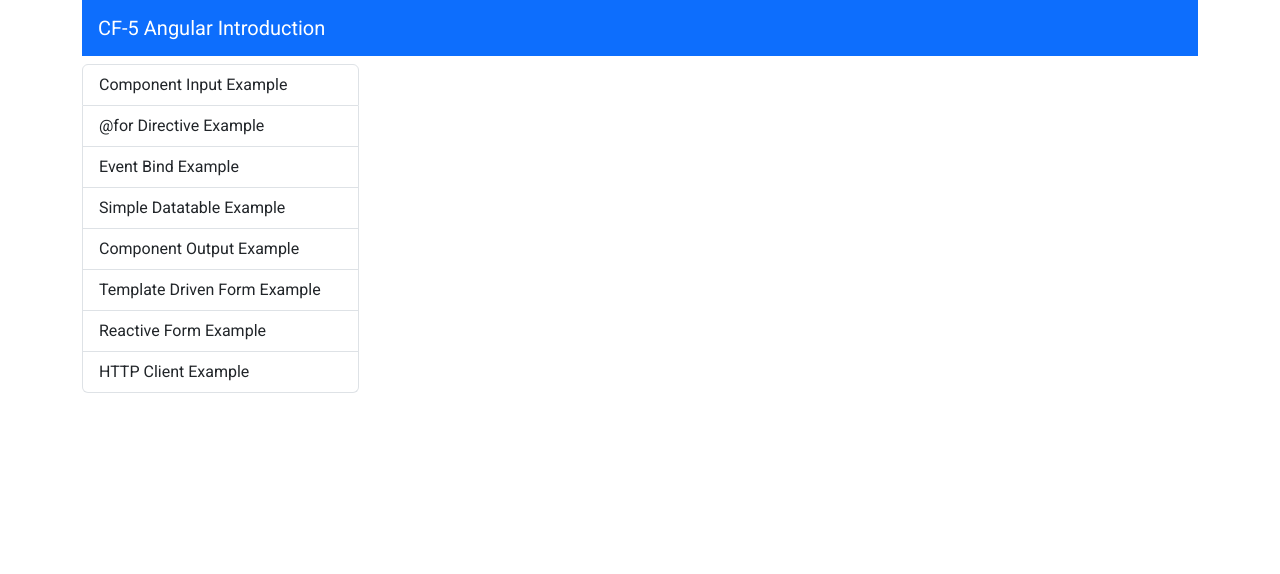
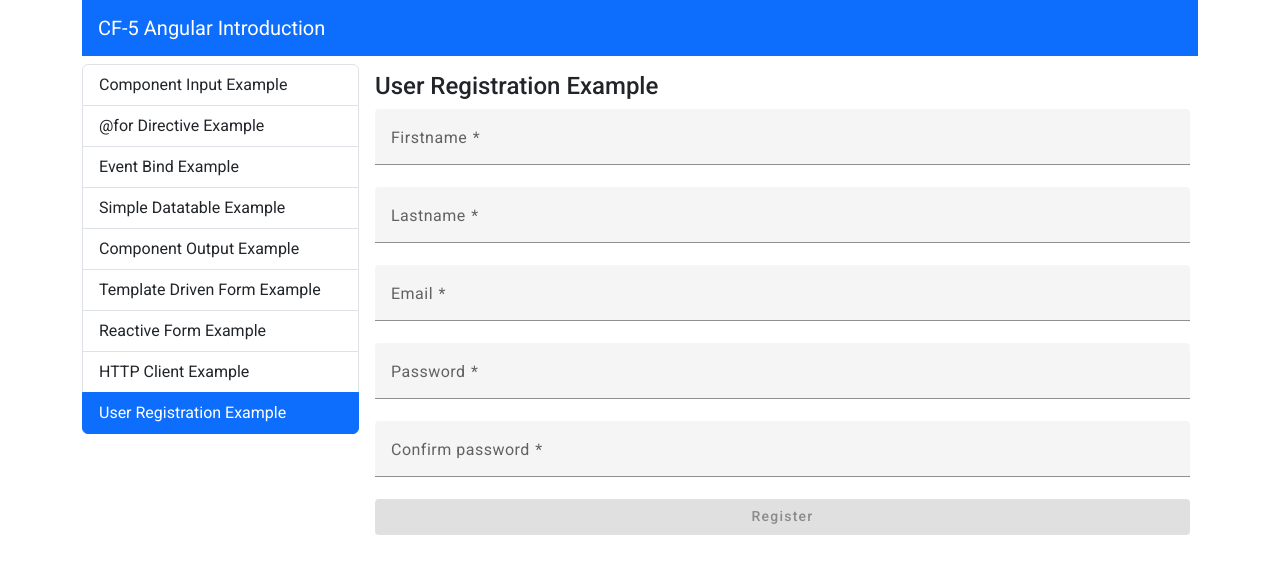
Before and after one commit to PanagiotaVas/angular-introduction, an Angular app: page /user-registration-example in a window 1280 px wide. Before the commit this address led to /. Shown: the top 574 px of the page. Built offline with nearby package versions, Linux system fonts and the light colour scheme.

Commit message:
first of 14 -- more to be added

```diff
--- a/src/app/app.routes.ts
+++ b/src/app/app.routes.ts
@@ -8,6 +8,7 @@
 import { TemplateDrivenFormExampleComponent } from './components/template-driven-form-example/template-driven-form-example.component';
 import { ReactiveFormExampleComponent } from './components/reactive-form-example/reactive-form-example.component';
 import { HttpClientExampleComponent } from './components/http-client-example/http-client-example.component';
+import { UserRegistrationComponent } from './components/user-registration/user-registration.component';
 
 export const routes: Routes = [
     {path: 'event-bind-example', component: EventBindExampleComponent},
@@ -20,5 +21,6 @@
     {path: 'component-output-example', component: ComponentOutputExampleComponent},
     {path: 'template-driven-form-example', component: TemplateDrivenFormExampleComponent},
     {path: 'reactive-form-example', component: ReactiveFormExampleComponent},
-    {path: 'http-client-example', component: HttpClientExampleComponent}
+    {path: 'http-client-example', component: HttpClientExampleComponent},
+    {path: 'user-registration-example', component: UserRegistrationComponent}
 ];
--- a/src/app/components/list-group-menu/list-group-menu.component.ts
+++ b/src/app/components/list-group-menu/list-group-menu.component.ts
@@ -18,6 +18,7 @@
     {text: 'Component Output Example', routerLink: 'component-output-example'},
     {text: 'Template Driven Form Example', routerLink: 'template-driven-form-example'},
     {text: 'Reactive Form Example', routerLink: 'reactive-form-example'},
-    {text: 'HTTP Client Example', routerLink: 'http-client-example'}
+    {text: 'HTTP Client Example', routerLink: 'http-client-example'},
+    {text: 'User Registration Example', routerLink: 'user-registration-example'}
   ]
 }
--- /dev/null
+++ b/src/app/components/user-registration/user-registration.component.html
@@ -0,0 +1,99 @@
+<h4>User Registration Example</h4>
+
+@if(registrationStatus.message == 'Not attempted yet.') {
+
+<form [formGroup]="form" class="d-flex flex-column " action="">
+    <mat-form-field>
+        <mat-label>
+            Firstname
+        </mat-label>
+        <input matInput type="text" formControlName="givenName">
+        @if(form.get('givenName').invalid && form.get('givenName').touched) {
+            <mat-error>
+                Firstname is required
+            </mat-error>
+        }
+    </mat-form-field>
+
+    <mat-form-field>
+        <mat-label>
+            Lastname
+        </mat-label>
+        <input matInput type="text" formControlName="surName">
+        @if(form.get('surName').invalid && form.get('surName').touched) {
+            <mat-error>
+                Lastname is required
+            </mat-error>
+        }
+    </mat-form-field>
+
+    <mat-form-field>
+        <mat-label>
+            Email
+        </mat-label>
+        <input matInput type="text" formControlName="email">
+        @if(form.get('email').invalid && form.get('email').touched) {
+            <mat-error>
+                Email is missing or required
+            </mat-error>
+        }
+    </mat-form-field>
+
+    <mat-form-field>
+        <mat-label>
+            Password
+        </mat-label>
+        <input matInput type="password" formControlName="password">
+        @if(form.get('password').invalid && form.get('password').touched) {
+            <mat-error>
+                Password is missing or required
+            </mat-error>
+        }
+    </mat-form-field>
+
+    <mat-form-field>
+        <mat-label>
+            Confirm password
+        </mat-label>
+        <input matInput type="password" formControlName="confirmPassword">
+        @if(form.get('confirmPassword').hasError("passwordMismatch")) {
+            <mat-error>
+                Passwords do not match.
+            </mat-error>
+        } @else {
+            @if(form.get('confirmPassword').invalid && form.get('confirmPassword').touched) {
+                <mat-error>
+                    Confirm Password is missing or required
+                </mat-error>
+            }
+        }
+
+    </mat-form-field>
+
+    <button
+        mat-flat-button
+        color="primary"
+        [disabled]="form.invalid"
+        (click)="onSubmit(form.value)">
+            Register
+    </button>
+</form>
+}
+
+@else {
+    @if(registrationStatus.success) {
+        <div class="alert alert-success mt-2 w-50">
+            <strong>Success </strong> {{registrationStatus.message}}
+        </div>
+    } @else {
+        <div class="alert alert-danger  mt-2 w-50">
+            <strong>Error </strong> {{registrationStatus.message}}
+        </div>
+    }
+    <button
+        mat-flat-button
+        color="primary"
+        class="mt-2 p-2"
+        (click)="registerAnotherUser()"
+    >Register Another User</button>
+}
--- /dev/null
+++ b/src/app/components/user-registration/user-registration.component.ts
@@ -0,0 +1,120 @@
+// import { Component, inject } from '@angular/core';
+// import { FormControl, FormGroup, ReactiveFormsModule, Validators } from '@angular/forms';
+// import { MatButtonModule } from '@angular/material/button';
+// import { MatFormFieldModule } from '@angular/material/form-field';
+// import { MatInputModule } from '@angular/material/input';
+// import { MatSelectModule } from '@angular/material/select';
+// import { User } from 'src/app/shared/interface/user';
+// import { UserService } from 'src/app/shared/services/user.service';
+
+// @Component({
+//   selector: 'app-user-registration',
+//   standalone: true,
+//   imports: [ReactiveFormsModule, MatFormFieldModule, MatInputModule, MatButtonModule],
+//   templateUrl: './user-registration.component.html',
+//   styleUrl: './user-registration.component.css'
+// })
+// export class UserRegistrationComponent {
+
+//   userService = inject(UserService);
+
+//   form = new FormGroup({
+//       givenName: new FormControl('', Validators.required),
+//       surName: new FormControl('', Validators.required),
+//       email: new FormControl('', [Validators.required, Validators.email]),
+//       password: new FormControl('', [Validators.required, Validators.minLength(4)]),
+//       confirmPassword: new FormControl('', [Validators.required, Validators.minLength(4)])
+//     },
+//     this.passwordConfirmValidator
+//   );
+
+//   passwordConfirmValidator(form: FormGroup) {
+//     if(form.get('password').value !== form.get('confirm-password').value) {
+//       form.get('confirmPassword').setErrors({passwordMismatch: true});
+//       return {passwordMismatch: true};
+//     }
+//     return {};
+//   }
+
+//   onSubmit(value: any) {
+//     console.log(value)
+
+//     const user = this.form.value as User
+//   }
+// }
+
+
+//~~~~~~~~~~~~~~~~~~~~~~~~~~~~~~~~~~~~~~~~~~~~~~~~~~~~~~~~~~~~~~~~
+
+import { Component, inject } from '@angular/core';
+import { FormControl, FormGroup, ReactiveFormsModule, Validators } from '@angular/forms';
+import { MatButtonModule } from '@angular/material/button';
+import { MatFormFieldModule } from '@angular/material/form-field';
+import { MatInputModule } from '@angular/material/input';
+import { cloneWith } from 'lodash-es';
+import { User } from 'src/app/shared/interface/user';
+import { UserService } from 'src/app/shared/services/user.service';
+@Component({
+  selector: 'app-user-registration',
+  standalone: true,
+  imports: [ReactiveFormsModule,
+            MatFormFieldModule,
+            MatInputModule,
+            MatButtonModule,
+          ],
+  templateUrl: './user-registration.component.html',
+  styleUrl: './user-registration.component.css'
+})
+export class UserRegistrationComponent {
+  userService = inject(UserService)
+
+  registrationStatus: {success: boolean; message: string} = {
+    success: false, message: 'Not attempted yet.'
+  };
+
+  //Validators aforoun mono to sigkekrimeno input OXI allo input
+  //Ara den mporw na elegkso an pass kai confirmpass einai isa, XREIAZOMAI METHODO!
+  form = new FormGroup({
+    givenName: new FormControl('', Validators.required),
+    surName: new FormControl('', Validators.required),
+    email: new FormControl('', [Validators.required, Validators.email]),
+    password: new FormControl('', [Validators.required, Validators.minLength(4)]),
+    confirmPassword: new FormControl('', [Validators.required, Validators.minLength(4)])
+  }, this.passwordConfirmValidator)
+  //Sthn methodo tha perasei san orisma OLH h forma.
+  //Ftiaxnoume custom error an passwords don`t match
+  //Pernaei automata h forma
+  passwordConfirmValidator(form: FormGroup) {
+    if (form.get('password').value !== form.get('confirmPassword').value) {
+      form.get('confirmPassword').setErrors({ passwordMismatch: true })
+      return { passwordMismatch: true }
+    }
+    return {}
+  }
+  onSubmit(value: any) {
+    console.log(value)
+    const user = this.form.value as User
+    delete user['confirmPassword']
+
+    this.userService.registerUser(user).subscribe({
+      next: (response) => {
+        console.log('User registered ', response.msg)
+        this.registrationStatus ={success: true, message: response.msg}
+      },
+      error: (response) => {
+        const message = response.error.msg;
+        console.log('Error in registrating user')
+        this.registrationStatus ={success: false, message: message}
+      }
+    })
+  }
+
+  registerAnotherUser() {
+    this.form.reset()
+    this.registrationStatus = {
+      success: false, message: 'Not attempted yet.'
+    }
+  }
+
+
+}
```
Also changed, not shown: src/app/components/user-registration/user-registration.component.css (added).
